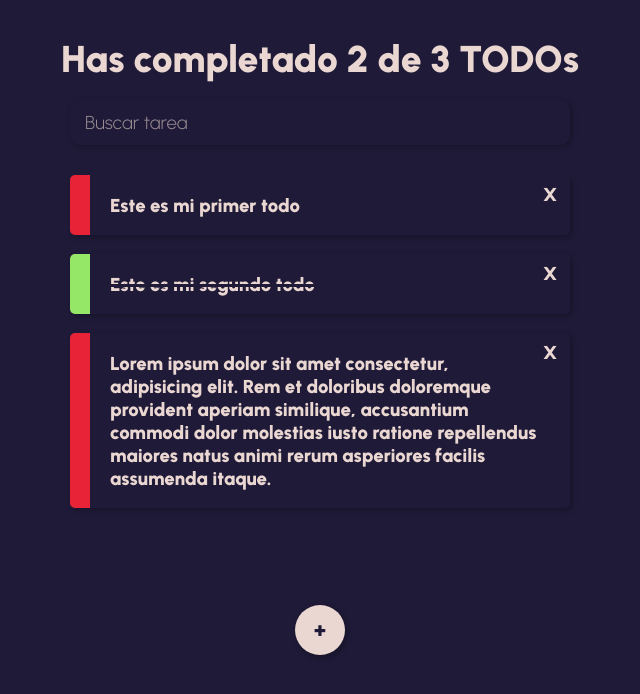
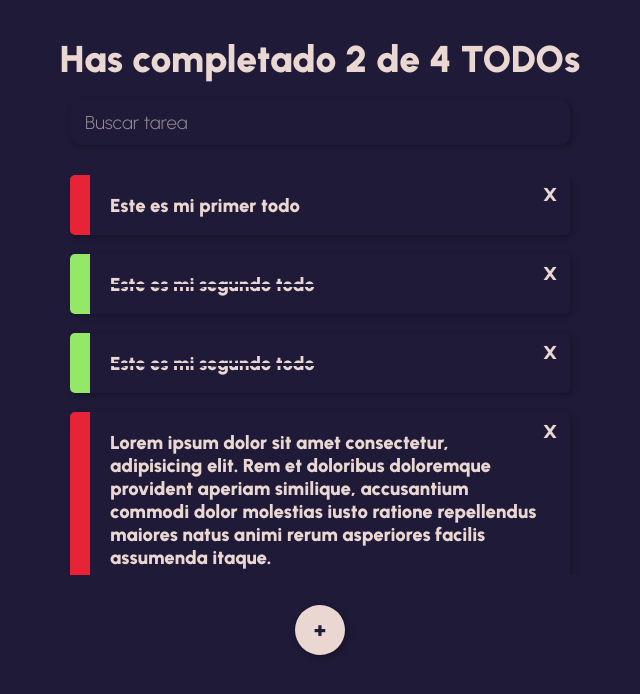
Before and after one commit to Geaglts/PlatziToDo, a React (Create React App) app: page / in a window 1280 px wide. Shown: the top 694 px of the page, without its empty margins (320-960 px from the left). Built offline with nearby package versions, Linux system fonts and the light colour scheme.

Commit message:
Estado para el total de todos

```diff
--- a/src/App.js
+++ b/src/App.js
@@ -1,3 +1,5 @@
+import { useState } from "react";
+
 //import "./App.css";
 // custom components
 import { TodoCounter } from "./TodoCounter";
@@ -7,8 +9,9 @@ import { TodoItem } from "./TodoItem";
 import { CreateTodoButton } from "./CreateTodoButton";
 
 // mook todos
-const todos = [
+const mookTodos = [
   { todo: "Este es mi primer todo", completed: false },
+  { todo: "Este es mi segundo todo", completed: true },
   { todo: "Este es mi segundo todo", completed: true },
   {
     todo: "Lorem ipsum dolor sit amet consectetur, adipisicing elit. Rem et doloribus doloremque provident aperiam similique, accusantium commodi dolor molestias iusto ratione repellendus maiores natus animi rerum asperiores facilis assumenda itaque.",
@@ -17,10 +20,16 @@ const todos = [
 ];
 
 function App() {
+  const [todos] = useState(mookTodos);
+  const [searchValue, setSearchValue] = useState("");
+
+  const completedTodos = todos.filter((todo) => todo.completed).length;
+  const totalTodos = todos.length;
+
   return (
     <>
-      <TodoCounter />
-      <TodoSearch />
+      <TodoCounter completed={completedTodos} total={totalTodos} />
+      <TodoSearch searchValue={searchValue} setSearchValue={setSearchValue} />
       <TodoList>
         {todos.map((todo, key) => (
           <TodoItem key={key} {...todo} />
--- a/src/TodoCounter.js
+++ b/src/TodoCounter.js
@@ -1,7 +1,9 @@
 import "./TodoCounter.css";
 
-function TodoCounter() {
-  return <h1 className="TodoCounter--title">Has completado 2 de 3 TODOs</h1>;
+function TodoCounter({ completed, total }) {
+  return (
+    <h1 className="TodoCounter--title">{`Has completado ${completed} de ${total} TODOs`}</h1>
+  );
 }
 
 export { TodoCounter };
--- a/src/TodoSearch.js
+++ b/src/TodoSearch.js
@@ -1,9 +1,6 @@
-import { useState } from "react";
 import "./TodoSearch.css";
 
-function TodoSearch() {
-  const [searchValue, setSearchValue] = useState("");
-
+function TodoSearch({ searchValue, setSearchValue }) {
   const onChangeSearchValue = (evt) => {
     setSearchValue(evt.target.value);
   };
```
